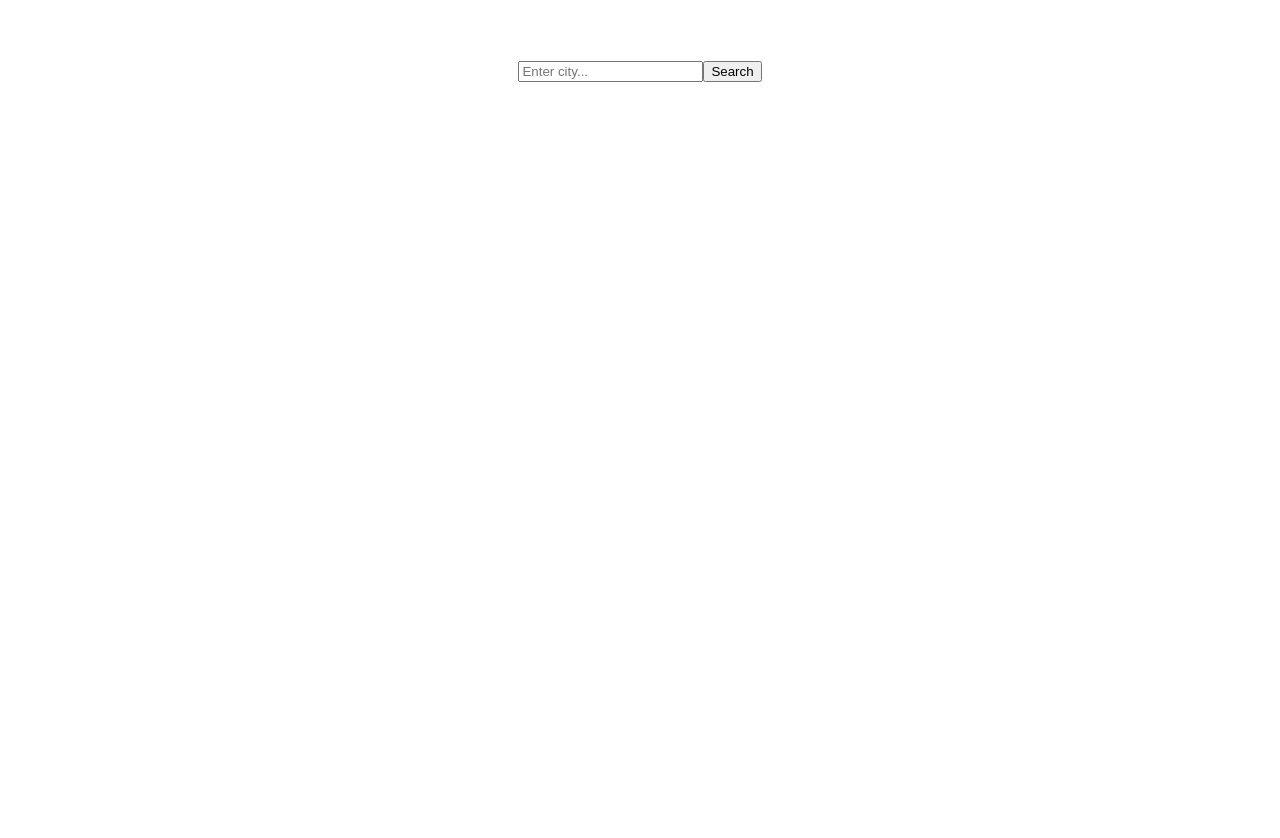
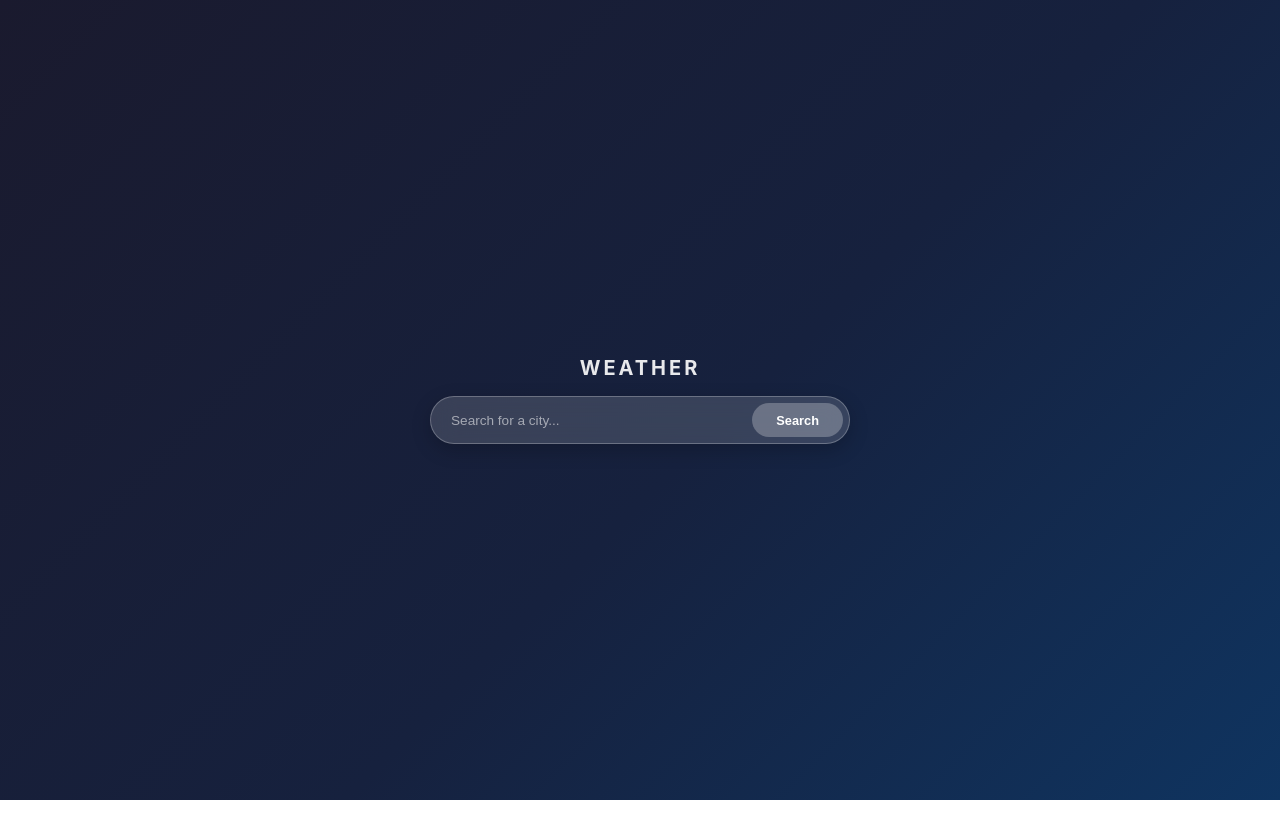
Before and after one commit to raheel1435/weather-app, a React (Create React App) app: page / in a window 1280 px wide. Shown: the top 838 px of the page. After the commit the page ends 800 px from the top, so only its background shows below. Built offline with nearby package versions, Linux system fonts and the light colour scheme.

Commit message:
setting min-height of weather card and bg images. aligning search abr. setting error card and loader. all works in css

```diff
--- a/src/App.css
+++ b/src/App.css
@@ -1,12 +1,15 @@
 .App {
-  min-height: 100vh;
+  height: 100vh;
+  overflow: hidden;
   display: flex;
   flex-direction: column;
   align-items: center;
-  justify-content: flex-start;
-  padding-top: 60px;
+  justify-content: center;
+  padding: 16px;
+  box-sizing: border-box;
   text-align: center;
   color: white;
+  background: linear-gradient(135deg, #1a1a2e 0%, #16213e 55%, #0f3460 100%);
   transition: background-image 0.6s ease;
 }
 
@@ -16,3 +19,12 @@
   background-position: center;
   background-repeat: no-repeat;
 }
+
+.app-title {
+  margin: 0 0 clamp(10px, 2vh, 20px);
+  font-size: clamp(1.1rem, 2.5vh, 1.6rem);
+  font-weight: 700;
+  letter-spacing: 3px;
+  text-transform: uppercase;
+  opacity: 0.9;
+}
--- a/src/App.js
+++ b/src/App.js
@@ -58,6 +58,7 @@ function App() {
       className={`App${bgImage ? ' has-bg' : ''}`}
       style={bgImage ? { '--bg-image': `url(${bgImage})` } : {}}
     >
+      <h1 className="app-title">Weather</h1>
       <SearchBar onSearch={fetchWeather} />
       {loading && <Loader />}
       {error && <ErrorMessage message={error} />}
--- /dev/null
+++ b/src/Components/ErrorMessage.css
@@ -0,0 +1,26 @@
+.error-card {
+  display: flex;
+  align-items: center;
+  gap: 10px;
+  background: rgba(220, 60, 60, 0.25);
+  backdrop-filter: blur(10px);
+  -webkit-backdrop-filter: blur(10px);
+  border: 1px solid rgba(220, 60, 60, 0.4);
+  border-radius: 14px;
+  padding: clamp(10px, 1.5vh, 14px) clamp(16px, 3vw, 24px);
+  margin-top: clamp(12px, 2vh, 20px);
+  width: min(90%, 400px);
+  box-sizing: border-box;
+  color: white;
+}
+
+.error-icon {
+  font-size: clamp(1rem, 2vh, 1.3rem);
+  flex-shrink: 0;
+}
+
+.error-card p {
+  margin: 0;
+  font-size: clamp(0.8rem, 1.5vh, 0.95rem);
+  text-transform: capitalize;
+}
--- a/src/Components/ErrorMessage.js
+++ b/src/Components/ErrorMessage.js
@@ -1,5 +1,12 @@
-function ErrorMessage({ message}) {
-    return <p style={{ color: 'red' }}>{message}</p>;
+import './ErrorMessage.css';
+
+function ErrorMessage({ message }) {
+  return (
+    <div className="error-card">
+      <span className="error-icon">&#9888;</span>
+      <p>{message}</p>
+    </div>
+  );
 }
 
 export default ErrorMessage;
--- /dev/null
+++ b/src/Components/Loader.css
@@ -0,0 +1,20 @@
+.loader {
+  display: flex;
+  justify-content: center;
+  margin-top: clamp(20px, 4vh, 36px);
+}
+
+.spinner {
+  width: clamp(36px, 5vh, 48px);
+  height: clamp(36px, 5vh, 48px);
+  border: 4px solid rgba(255, 255, 255, 0.25);
+  border-top-color: white;
+  border-radius: 50%;
+  animation: spin 0.75s linear infinite;
+}
+
+@keyframes spin {
+  to {
+    transform: rotate(360deg);
+  }
+}
--- a/src/Components/Loader.js
+++ b/src/Components/Loader.js
@@ -1,5 +1,11 @@
+import './Loader.css';
+
 function Loader() {
-    return <p>Loading...</p>;
+  return (
+    <div className="loader">
+      <div className="spinner"></div>
+    </div>
+  );
 }
 
 export default Loader;
--- /dev/null
+++ b/src/Components/SearchBar.css
@@ -0,0 +1,46 @@
+.search-bar {
+  display: flex;
+  align-items: center;
+  gap: 8px;
+  background: rgba(255, 255, 255, 0.15);
+  backdrop-filter: blur(12px);
+  -webkit-backdrop-filter: blur(12px);
+  border: 1px solid rgba(255, 255, 255, 0.25);
+  border-radius: 50px;
+  padding: 6px 6px 6px 18px;
+  box-shadow: 0 6px 20px rgba(0, 0, 0, 0.2);
+  width: min(90%, 420px);
+  box-sizing: border-box;
+}
+
+.search-input {
+  flex: 1;
+  background: transparent;
+  border: none;
+  outline: none;
+  color: white;
+  font-size: clamp(0.85rem, 1.5vh, 1rem);
+  min-width: 0;
+}
+
+.search-input::placeholder {
+  color: rgba(255, 255, 255, 0.55);
+}
+
+.search-btn {
+  background: rgba(255, 255, 255, 0.25);
+  border: none;
+  border-radius: 50px;
+  color: white;
+  padding: clamp(7px, 1.2vh, 10px) clamp(16px, 3vw, 24px);
+  cursor: pointer;
+  font-size: clamp(0.8rem, 1.5vh, 0.95rem);
+  font-weight: 600;
+  transition: background 0.2s ease;
+  white-space: nowrap;
+  flex-shrink: 0;
+}
+
+.search-btn:hover {
+  background: rgba(255, 255, 255, 0.4);
+}
--- a/src/Components/SearchBar.js
+++ b/src/Components/SearchBar.js
@@ -1,6 +1,7 @@
-import { useState} from 'react';
+import { useState } from 'react';
+import './SearchBar.css';
 
-function SearchBar({ onSearch}) {
+function SearchBar({ onSearch }) {
   const [input, setInput] = useState('');
 
   const handleSubmit = (e) => {
@@ -9,14 +10,15 @@ function SearchBar({ onSearch}) {
   };
 
   return (
-        <form onSubmit={handleSubmit}>
+    <form className="search-bar" onSubmit={handleSubmit}>
       <input
+        className="search-input"
         type="text"
-            placeholder="Enter city..."
+        placeholder="Search for a city..."
         value={input}
         onChange={(e) => setInput(e.target.value)}
       />
-            <button type="submit">Search</button>
+      <button className="search-btn" type="submit">Search</button>
     </form>
   );
 }
--- /dev/null
+++ b/src/Components/WeatherDisplay.css
@@ -0,0 +1,75 @@
+.weather-card {
+  background: rgba(255, 255, 255, 0.15);
+  backdrop-filter: blur(16px);
+  -webkit-backdrop-filter: blur(16px);
+  border: 1px solid rgba(255, 255, 255, 0.2);
+  border-radius: 20px;
+  padding: clamp(14px, 2.5vh, 24px) clamp(16px, 4vw, 32px);
+  margin-top: clamp(10px, 2vh, 18px);
+  width: min(90%, 360px);
+  box-shadow: 0 8px 32px rgba(0, 0, 0, 0.25);
+  box-sizing: border-box;
+}
+
+.weather-location {
+  margin-bottom: clamp(4px, 1vh, 8px);
+}
+
+.weather-location h2 {
+  margin: 0;
+  font-size: clamp(1rem, 2.5vh, 1.4rem);
+  font-weight: 600;
+  letter-spacing: 0.5px;
+}
+
+.weather-main {
+  display: flex;
+  align-items: center;
+  justify-content: center;
+  gap: 4px;
+  margin: clamp(4px, 1vh, 8px) 0;
+}
+
+.weather-icon {
+  width: clamp(52px, 8vh, 72px);
+  height: clamp(52px, 8vh, 72px);
+}
+
+.weather-temp {
+  font-size: clamp(2.8rem, 7vh, 4rem);
+  font-weight: 700;
+  line-height: 1;
+}
+
+.weather-description {
+  margin: clamp(2px, 0.5vh, 4px) 0 clamp(10px, 2vh, 18px);
+  font-size: clamp(0.8rem, 1.5vh, 0.95rem);
+  text-transform: capitalize;
+  opacity: 0.8;
+}
+
+.weather-details {
+  display: grid;
+  grid-template-columns: 1fr 1fr;
+  gap: clamp(8px, 1.5vh, 14px);
+  border-top: 1px solid rgba(255, 255, 255, 0.2);
+  padding-top: clamp(10px, 1.5vh, 16px);
+}
+
+.detail {
+  display: flex;
+  flex-direction: column;
+  gap: 3px;
+}
+
+.detail-label {
+  font-size: clamp(0.6rem, 1.2vh, 0.7rem);
+  text-transform: uppercase;
+  letter-spacing: 1px;
+  opacity: 0.6;
+}
+
+.detail-value {
+  font-size: clamp(0.8rem, 1.5vh, 0.95rem);
+  font-weight: 600;
+}
--- a/src/Components/WeatherDisplay.js
+++ b/src/Components/WeatherDisplay.js
@@ -1,15 +1,45 @@
-function WeatherDisplay ({ data }) {
-    return (
-        <div>
-            <h2>{data.name}</h2>
-            <p>{data.main.temp}°C</p>
-            <p>{data.weather[0].description}</p>
-            <img
-            src={`https://openweathermap.org/img/wn/${data.weather[0].icon}@2x.png`}
-            alt="weather icon"
-            />
+import './WeatherDisplay.css';
+
+function WeatherDisplay({ data }) {
+  const { name, sys, main, weather, wind } = data;
+
+  return (
+    <div className="weather-card">
+      <div className="weather-location">
+        <h2>{name}, {sys.country}</h2>
+      </div>
+
+      <div className="weather-main">
+        <img
+          className="weather-icon"
+          src={`https://openweathermap.org/img/wn/${weather[0].icon}@2x.png`}
+          alt={weather[0].description}
+        />
+        <span className="weather-temp">{Math.round(main.temp)}°</span>
+      </div>
+
+      <p className="weather-description">{weather[0].description}</p>
+
+      <div className="weather-details">
+        <div className="detail">
+          <span className="detail-label">Feels like</span>
+          <span className="detail-value">{Math.round(main.feels_like)}°C</span>
         </div>
-    );
+        <div className="detail">
+          <span className="detail-label">Humidity</span>
+          <span className="detail-value">{main.humidity}%</span>
+        </div>
+        <div className="detail">
+          <span className="detail-label">Wind</span>
+          <span className="detail-value">{wind.speed} m/s</span>
+        </div>
+        <div className="detail">
+          <span className="detail-label">H / L</span>
+          <span className="detail-value">{Math.round(main.temp_max)}° / {Math.round(main.temp_min)}°</span>
+        </div>
+      </div>
+    </div>
+  );
 }
 
 export default WeatherDisplay;
```
Lines whose indentation alone changed are shown as unchanged.
